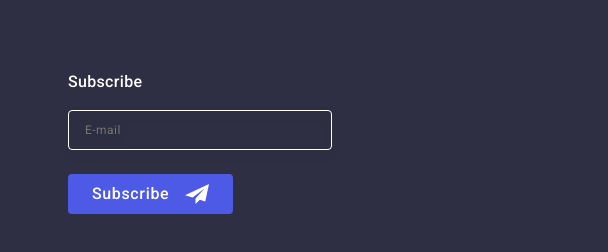
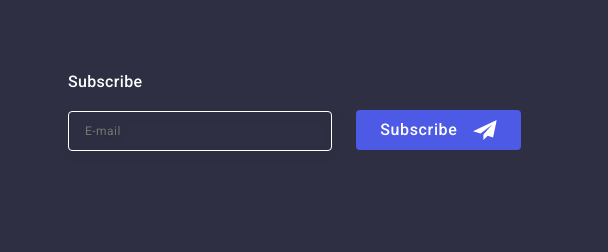
Before and after one commit to Carriedbydog/goit-markup-hw-07, a plain HTML site: page index.html in a window 1280 px wide. Shown: the part 2946-3198 px from the top of the page, 672-1280 px from the left. Drawn offline with nearby package versions, Linux system fonts and the light colour scheme.

Commit message:
fixed input form in footer

```diff
--- a/css/desktop.css
+++ b/css/desktop.css
@@ -199,6 +199,9 @@
   .footer-description {
     margin: 0;
   }
+  .footer-subs-form {
+    flex-wrap: nowrap;
+  }
 
   /**
   |===========================================================================
```
